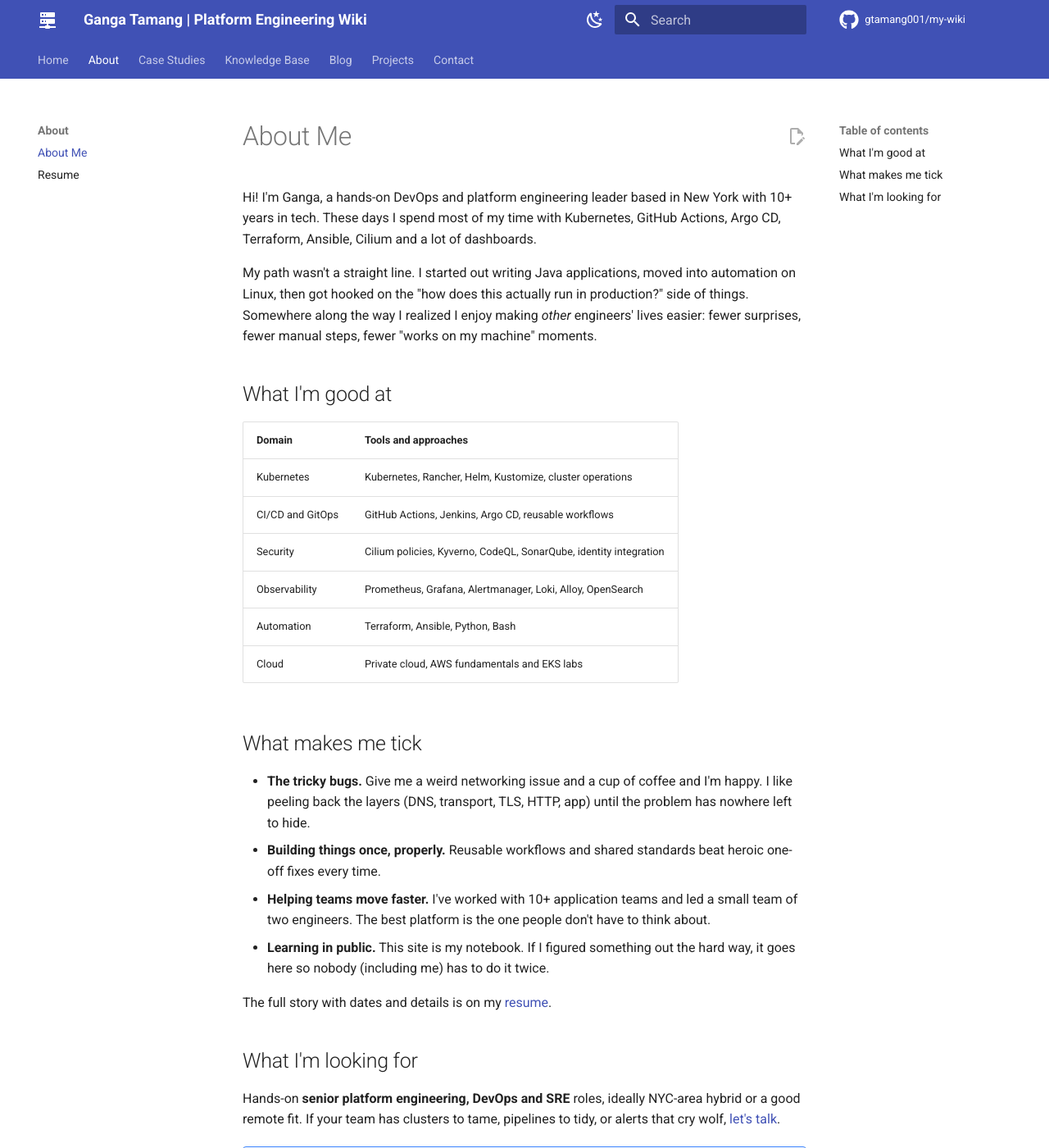
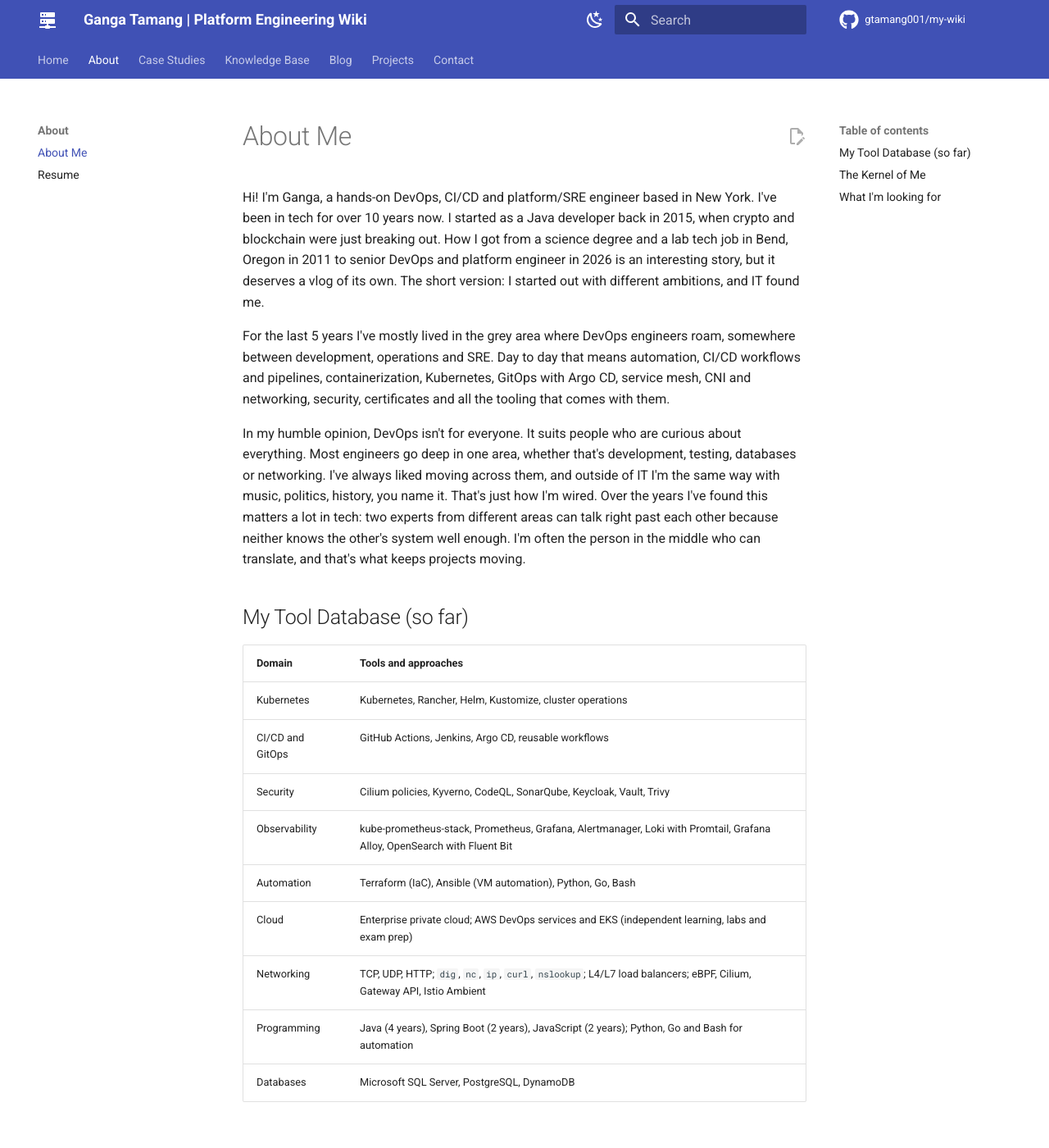
Before and after one commit to gtamang001/my-wiki, an MkDocs documentation site: the page built from docs/about.md, in a window 1280 px wide and 1400 px high. Shown: the whole window at 82% size. Built offline with MkDocs 1.6.1 and Material for MkDocs 9.7.7, drawn with Linux system fonts in a browser that asks for light colours; comment, search, counter and statistics services are not loaded; some of the changed text lies outside the part shown.

Commit message:
Polish About page in the author's own voice
Rework the About page around personal background and the
"translator between specialists" strength, fix typos and the broken
contact link, and keep the tool table consistent with the resume.

Co-Authored-By: Claude Opus 5.5 <noreply@anthropic.com>

```diff
--- a/docs/about.md
+++ b/docs/about.md
@@ -4,33 +4,38 @@ description: Background, areas of expertise and current focus of Ganga Tamang, s
 
 # About Me
 
-Hi! I'm Ganga, a hands-on DevOps and platform engineering leader based in New York with 10+ years in tech. These days I spend most of my time with Kubernetes, GitHub Actions, Argo CD, Terraform, Ansible, Cilium and a lot of dashboards.
+Hi! I'm Ganga, a hands-on DevOps, CI/CD and platform/SRE engineer based in New York. I've been in tech for over 10 years now. I started as a Java developer back in 2015, when crypto and blockchain were just breaking out. How I got from a science degree and a lab tech job in Bend, Oregon in 2011 to senior DevOps and platform engineer in 2026 is an interesting story, but it deserves a vlog of its own. The short version: I started out with different ambitions, and IT found me.
 
-My path wasn't a straight line. I started out writing Java applications, moved into automation on Linux, then got hooked on the "how does this actually run in production?" side of things. Somewhere along the way I realized I enjoy making *other* engineers' lives easier: fewer surprises, fewer manual steps, fewer "works on my machine" moments.
+For the last 5 years I've mostly lived in the grey area where DevOps engineers roam, somewhere between development, operations and SRE. Day to day that means automation, CI/CD workflows and pipelines, containerization, Kubernetes, GitOps with Argo CD, service mesh, CNI and networking, security, certificates and all the tooling that comes with them.
 
-## What I'm good at
+In my humble opinion, DevOps isn't for everyone. It suits people who are curious about everything. Most engineers go deep in one area, whether that's development, testing, databases or networking. I've always liked moving across them, and outside of IT I'm the same way with music, politics, history, you name it. That's just how I'm wired. Over the years I've found this matters a lot in tech: two experts from different areas can talk right past each other because neither knows the other's system well enough. I'm often the person in the middle who can translate, and that's what keeps projects moving.
+
+## My Tool Database (so far)
 
 | Domain | Tools and approaches |
 | --- | --- |
 | Kubernetes | Kubernetes, Rancher, Helm, Kustomize, cluster operations |
 | CI/CD and GitOps | GitHub Actions, Jenkins, Argo CD, reusable workflows |
-| Security | Cilium policies, Kyverno, CodeQL, SonarQube, identity integration |
-| Observability | Prometheus, Grafana, Alertmanager, Loki, Alloy, OpenSearch |
-| Automation | Terraform, Ansible, Python, Bash |
-| Cloud | Private cloud, AWS fundamentals and EKS labs |
+| Security | Cilium policies, Kyverno, CodeQL, SonarQube, Keycloak, Vault, Trivy |
+| Observability | kube-prometheus-stack, Prometheus, Grafana, Alertmanager, Loki with Promtail, Grafana Alloy, OpenSearch with Fluent Bit |
+| Automation | Terraform (IaC), Ansible (VM automation), Python, Go, Bash |
+| Cloud | Enterprise private cloud; AWS DevOps services and EKS (independent learning, labs and exam prep) |
+| Networking | TCP, UDP, HTTP; `dig`, `nc`, `ip`, `curl`, `nslookup`; L4/L7 load balancers; eBPF, Cilium, Gateway API, Istio Ambient |
+| Programming | Java (4 years), Spring Boot (2 years), JavaScript (2 years); Python, Go and Bash for automation |
+| Databases | Microsoft SQL Server, PostgreSQL, DynamoDB |
 
-## What makes me tick
+## The Kernel of Me
 
-- **The tricky bugs.** Give me a weird networking issue and a cup of coffee and I'm happy. I like peeling back the layers (DNS, transport, TLS, HTTP, app) until the problem has nowhere left to hide.
-- **Building things once, properly.** Reusable workflows and shared standards beat heroic one-off fixes every time.
-- **Helping teams move faster.** I've worked with 10+ application teams and led a small team of two engineers. The best platform is the one people don't have to think about.
-- **Learning in public.** This site is my notebook. If I figured something out the hard way, it goes here so nobody (including me) has to do it twice.
+- **Heart first.** I grew up in Nepal, where how you make people feel really matters. I try to leave a good impression on everyone I work with.
+- **An honest day's work.** I love Clint Eastwood westerns, and a lot of my principles come from the same place: show up, do the job right, and let the work speak.
+- **Serious about the work, and the people.** I take the work seriously, and I respect the people I do it with.
+- **Stand and stare.** I like to take a good look at a problem before moving fast. Measure twice, cut once, especially in production.
 
-The full story with dates and details is on my [resume](resume.md).
+The more job-shaped *Shell of Me* is on my [resume](resume.md).
 
 ## What I'm looking for
 
-Hands-on **senior platform engineering, DevOps and SRE** roles, ideally NYC-area hybrid or a good remote fit. If your team has clusters to tame, pipelines to tidy, or alerts that cry wolf, [let's talk](contact.md).
+Hands-on **senior platform engineering, DevOps and SRE** roles, ideally NYC-area hybrid or a good remote fit. If your team has clusters to tame, pipelines to tidy, or two experts who keep talking past each other, [let's talk](contact.md).
 
 !!! note "The fine print"
     The numbers on this site are approximate. Case studies describe patterns and lessons, not anyone's internal systems, so no employer secrets were harmed in the making of this website.
```
